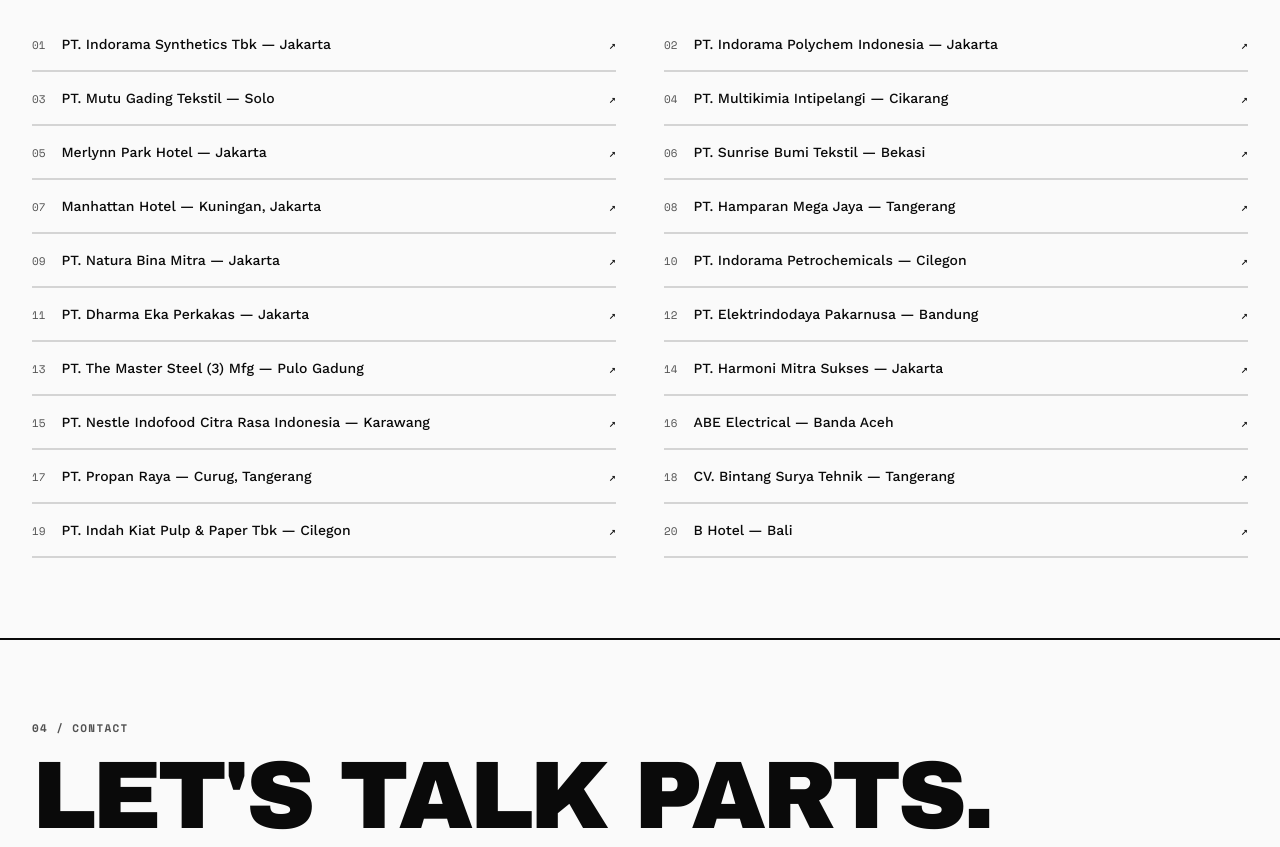
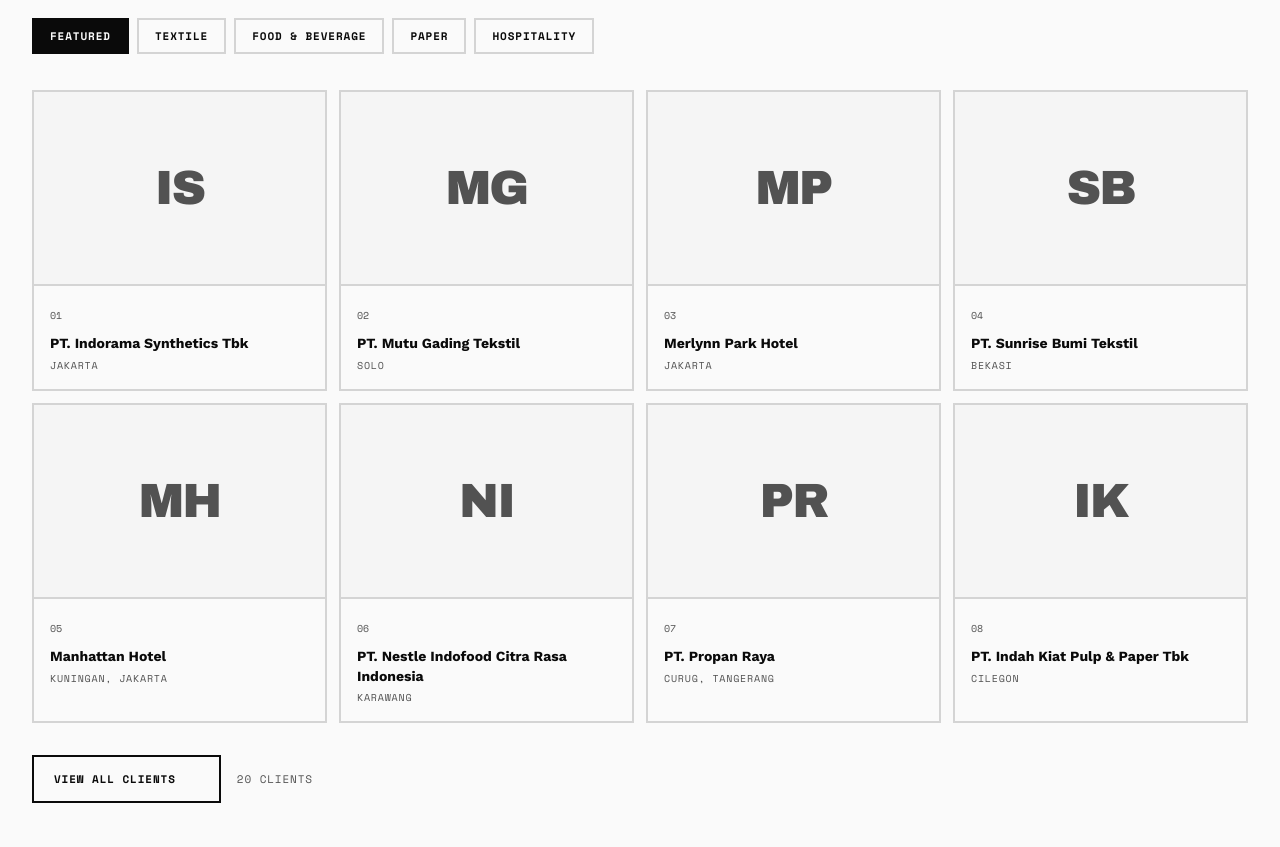
Before and after one commit to Kazuya-Labs/lp-disquel-maju-sejahtera, an Astro site: page / in a window 1280 px wide. Shown: the part 8280-9127 px from the top of the page. Built offline with nearby package versions, Linux system fonts and the light colour scheme; Astro itself is replaced by a stand-in of ours; some icons are missing.

Commit message:
feat: featured clients with sector filters and logo-ready cards

```diff
--- /dev/null
+++ b/src/components/ClientRows.astro
@@ -0,0 +1,29 @@
+---
+import type { Client } from '../data/site';
+
+interface Props {
+  items: Client[];
+}
+
+const { items } = Astro.props;
+const number = (value: number) => String(value).padStart(2, '0');
+---
+
+<ul class="border-t-2 border-ink">
+  {
+    items.map((client, index) => (
+      <li class="group grid gap-1 border-b-2 border-line py-4 transition-colors hover:bg-ink hover:text-paper sm:flex sm:items-center sm:justify-between sm:gap-4">
+        <span class="flex items-baseline gap-4">
+          <span class="font-mono text-[11px] text-muted group-hover:text-paper/60">
+            {number(index + 1)}
+          </span>
+          <span class="text-sm font-medium">{client.name}</span>
+        </span>
+        <span class="flex items-center gap-4 pl-[2.1rem] font-mono text-[11px] uppercase tracking-[0.08em] text-muted group-hover:text-paper/60 sm:pl-0">
+          {client.location}
+          <span class="group-hover:text-accent" aria-hidden="true">↗</span>
+        </span>
+      </li>
+    ))
+  }
+</ul>
--- a/src/components/Clients.astro
+++ b/src/components/Clients.astro
@@ -1,6 +1,31 @@
 ---
+import { Icon } from 'astro-icon/components';
 import { copy } from '../data/copy';
-import { clients } from '../data/site';
+import { clients, type ClientSector } from '../data/site';
+import ClientRows from './ClientRows.astro';
+
+const featured = clients.filter((client) => client.featured);
+
+const tabs = [
+  { id: 'featured', label: copy.clients.featured },
+  { id: 'textile', label: copy.clients.tabs.textile },
+  { id: 'food-beverage', label: copy.clients.tabs.foodBeverage },
+  { id: 'paper', label: copy.clients.tabs.paper },
+  { id: 'hospitality', label: copy.clients.tabs.hospitality },
+];
+
+const bySector = (sector: ClientSector) =>
+  clients.filter((client) => client.sector === sector);
+
+const initials = (name: string) =>
+  name
+    .replace(/^(PT|CV)\.\s*/i, '')
+    .split(/\s+/)
+    .slice(0, 2)
+    .map((word) => word[0]?.toUpperCase() ?? '')
+    .join('');
+
+const number = (value: number) => String(value).padStart(2, '0');
 ---
 
 <section id="clients" class="border-b-2 border-ink bg-paper">
@@ -24,18 +49,159 @@ import { clients } from '../data/site';
       </div>
     </div>
 
-    <ol class="mt-10 grid gap-x-12 sm:mt-14 sm:grid-cols-2" data-reveal>
+    <div
+      role="tablist"
+      aria-label={copy.clients.title}
+      class="mt-10 flex snap-x gap-2 overflow-x-auto pb-1 sm:mt-14"
+    >
       {
-        clients.map((client, index) => (
-          <li class="group flex items-baseline gap-4 border-b-2 border-line py-3 transition-colors hover:border-ink hover:bg-ink hover:text-paper sm:py-4">
-            <span class="font-mono text-[11px] text-muted group-hover:text-paper/60">
-              {String(index + 1).padStart(2, '0')}
-            </span>
-            <span class="text-sm font-medium">{client}</span>
-            <span class="ml-auto font-mono text-xs group-hover:text-accent" aria-hidden="true">↗</span>
-          </li>
+        tabs.map((tab, index) => (
+          <button
+            type="button"
+            role="tab"
+            id={`tab-${tab.id}`}
+            data-view-tab={tab.id}
+            aria-controls={`panel-${tab.id}`}
+            aria-selected={index === 0 ? 'true' : 'false'}
+            class:list={[
+              'shrink-0 snap-start border-2 px-4 py-3 font-mono text-[11px] font-bold uppercase tracking-[0.08em] transition-colors sm:py-2',
+              index === 0
+                ? 'border-ink bg-ink text-paper'
+                : 'border-line text-ink hover:border-ink',
+            ]}
+          >
+            {tab.label}
+          </button>
         ))
       }
-    </ol>
+    </div>
+
+    <div class="mt-8" data-reveal>
+      <div
+        role="tabpanel"
+        id="panel-featured"
+        aria-labelledby="tab-featured"
+        data-view-panel="featured"
+      >
+        <ul class="grid grid-cols-2 gap-3 sm:grid-cols-3 lg:grid-cols-4">
+          {
+            featured.map((client, index) => (
+              <li class="group border-2 border-line bg-paper transition-colors hover:border-ink">
+                <div class="flex aspect-[3/2] items-center justify-center border-b-2 border-line bg-surface p-4">
+                  {client.logo ? (
+                    <img
+                      src={client.logo}
+                      alt={client.name}
+                      class="max-h-14 w-full object-contain grayscale transition-[filter] group-hover:grayscale-0"
+                      loading="lazy"
+                    />
+                  ) : (
+                    <span
+                      class="font-display text-[clamp(1.75rem,5vw,3rem)] uppercase tracking-[-0.04em] text-muted transition-colors group-hover:text-ink"
+                      aria-hidden="true"
+                    >
+                      {initials(client.name)}
+                    </span>
+                  )}
+                </div>
+                <div class="p-4">
+                  <span class="font-mono text-[10px] text-muted">{number(index + 1)}</span>
+                  <p class="mt-2 text-sm font-bold leading-[1.4]">{client.name}</p>
+                  <p class="mt-1 font-mono text-[10px] uppercase tracking-[0.08em] text-muted">
+                    {client.location}
+                  </p>
+                </div>
+              </li>
+            ))
+          }
+        </ul>
+      </div>
+
+      {
+        tabs.slice(1).map((tab) => (
+          <div
+            role="tabpanel"
+            id={`panel-${tab.id}`}
+            aria-labelledby={`tab-${tab.id}`}
+            data-view-panel={tab.id}
+            class="hidden"
+          >
+            <ClientRows items={bySector(tab.id as ClientSector)} />
+          </div>
+        ))
+      }
+
+      <div id="panel-all" data-view-panel="all" class="hidden">
+        <ClientRows items={clients} />
+      </div>
+    </div>
+
+    <div class="mt-8 flex flex-wrap items-center gap-4">
+      <button
+        type="button"
+        data-view-all
+        data-view-label={copy.clients.viewAll}
+        data-hide-label={copy.clients.hideAll}
+        aria-controls="panel-all"
+        aria-expanded="false"
+        class="inline-flex min-h-12 items-center gap-3 border-2 border-ink bg-paper px-5 font-mono text-[11px] font-bold uppercase tracking-[0.08em] transition-colors hover:border-accent hover:bg-accent hover:text-paper"
+      >
+        <span data-view-all-label>{copy.clients.viewAll}</span>
+        <Icon name="lucide:arrow-up-right" size={16} aria-hidden="true" />
+      </button>
+      <p class="font-mono text-[11px] uppercase tracking-[0.08em] text-muted">
+        {clients.length} {copy.clients.clientCount}
+      </p>
+    </div>
   </div>
 </section>
+
+<script>
+  const tabs = Array.from(
+    document.querySelectorAll<HTMLButtonElement>('[data-view-tab]'),
+  );
+  const panels = Array.from(
+    document.querySelectorAll<HTMLElement>('[data-view-panel]'),
+  );
+  const allButton = document.querySelector<HTMLButtonElement>('[data-view-all]');
+  const allLabel = document.querySelector<HTMLElement>('[data-view-all-label]');
+
+  if (tabs.length > 0 && panels.length > 0 && allButton && allLabel) {
+    const setView = (view: string) => {
+      for (const panel of panels) {
+        panel.classList.toggle('hidden', panel.dataset.viewPanel !== view);
+      }
+
+      for (const tab of tabs) {
+        const isActive = tab.dataset.viewTab === view;
+        tab.setAttribute('aria-selected', String(isActive));
+        tab.classList.toggle('border-ink', isActive);
+        tab.classList.toggle('bg-ink', isActive);
+        tab.classList.toggle('text-paper', isActive);
+        tab.classList.toggle('border-line', !isActive);
+        tab.classList.toggle('text-ink', !isActive);
+      }
+    };
+
+    const setAllOpen = (open: boolean) => {
+      setView(open ? 'all' : 'featured');
+      allButton.setAttribute('aria-expanded', String(open));
+      allLabel.textContent = open
+        ? (allButton.dataset.hideLabel ?? '')
+        : (allButton.dataset.viewLabel ?? '');
+    };
+
+    allButton.addEventListener('click', () => {
+      setAllOpen(allButton.getAttribute('aria-expanded') !== 'true');
+    });
+
+    for (const tab of tabs) {
+      tab.addEventListener('click', () => {
+        setAllOpen(false);
+        setView(tab.dataset.viewTab ?? 'featured');
+      });
+    }
+
+    setView('featured');
+  }
+</script>
--- a/src/data/copy.ts
+++ b/src/data/copy.ts
@@ -81,6 +81,16 @@ export const copy = {
     title: "On the floor, every day.",
     lead:
       "From textile plants to hotels, our customers span industries across Indonesia. Some have been with us since the beginning.",
+    featured: "Featured",
+    tabs: {
+      textile: "Textile",
+      foodBeverage: "Food & Beverage",
+      paper: "Paper",
+      hospitality: "Hospitality",
+    },
+    viewAll: "View All Clients",
+    hideAll: "Hide All Clients",
+    clientCount: "clients",
   },
   contact: {
     overline: "04 / Contact",
--- a/src/data/site.ts
+++ b/src/data/site.ts
@@ -97,27 +97,57 @@ export const sales = [
   { name: "Franky", phone: "081380932632", wa: "6281380932632" },
 ];
 
-export const clients = [
-  "PT. Indorama Synthetics Tbk — Jakarta",
-  "PT. Indorama Polychem Indonesia — Jakarta",
-  "PT. Mutu Gading Tekstil — Solo",
-  "PT. Multikimia Intipelangi — Cikarang",
-  "Merlynn Park Hotel — Jakarta",
-  "PT. Sunrise Bumi Tekstil — Bekasi",
-  "Manhattan Hotel — Kuningan, Jakarta",
-  "PT. Hamparan Mega Jaya — Tangerang",
-  "PT. Natura Bina Mitra — Jakarta",
-  "PT. Indorama Petrochemicals — Cilegon",
-  "PT. Dharma Eka Perkakas — Jakarta",
-  "PT. Elektrindodaya Pakarnusa — Bandung",
-  "PT. The Master Steel (3) Mfg — Pulo Gadung",
-  "PT. Harmoni Mitra Sukses — Jakarta",
-  "PT. Nestle Indofood Citra Rasa Indonesia — Karawang",
-  "ABE Electrical — Banda Aceh",
-  "PT. Propan Raya — Curug, Tangerang",
-  "CV. Bintang Surya Tehnik — Tangerang",
-  "PT. Indah Kiat Pulp & Paper Tbk — Cilegon",
-  "B Hotel — Bali",
+export type ClientSector =
+  | 'textile'
+  | 'food-beverage'
+  | 'paper'
+  | 'hospitality'
+  | 'other';
+
+export type Client = {
+  name: string;
+  location: string;
+  sector: ClientSector;
+  featured?: boolean;
+  logo?: string;
+};
+
+export const clients: Client[] = [
+  { name: 'PT. Indorama Synthetics Tbk', location: 'Jakarta', sector: 'textile', featured: true },
+  { name: 'PT. Indorama Polychem Indonesia', location: 'Jakarta', sector: 'other' },
+  { name: 'PT. Mutu Gading Tekstil', location: 'Solo', sector: 'textile', featured: true },
+  { name: 'PT. Multikimia Intipelangi', location: 'Cikarang', sector: 'other' },
+  { name: 'Merlynn Park Hotel', location: 'Jakarta', sector: 'hospitality', featured: true },
+  { name: 'PT. Sunrise Bumi Tekstil', location: 'Bekasi', sector: 'textile', featured: true },
+  { name: 'Manhattan Hotel', location: 'Kuningan, Jakarta', sector: 'hospitality', featured: true },
+  { name: 'PT. Hamparan Mega Jaya', location: 'Tangerang', sector: 'other' },
+  { name: 'PT. Natura Bina Mitra', location: 'Jakarta', sector: 'other' },
+  { name: 'PT. Indorama Petrochemicals', location: 'Cilegon', sector: 'other' },
+  { name: 'PT. Dharma Eka Perkakas', location: 'Jakarta', sector: 'other' },
+  { name: 'PT. Elektrindodaya Pakarnusa', location: 'Bandung', sector: 'other' },
+  { name: 'PT. The Master Steel (3) Mfg', location: 'Pulo Gadung', sector: 'other' },
+  { name: 'PT. Harmoni Mitra Sukses', location: 'Jakarta', sector: 'other' },
+  {
+    name: 'PT. Nestle Indofood Citra Rasa Indonesia',
+    location: 'Karawang',
+    sector: 'food-beverage',
+    featured: true,
+  },
+  { name: 'ABE Electrical', location: 'Banda Aceh', sector: 'other' },
+  {
+    name: 'PT. Propan Raya',
+    location: 'Curug, Tangerang',
+    sector: 'other',
+    featured: true,
+  },
+  { name: 'CV. Bintang Surya Tehnik', location: 'Tangerang', sector: 'other' },
+  {
+    name: 'PT. Indah Kiat Pulp & Paper Tbk',
+    location: 'Cilegon',
+    sector: 'paper',
+    featured: true,
+  },
+  { name: 'B Hotel', location: 'Bali', sector: 'hospitality' },
 ];
 
 export type ProductCategoryId =
```
Also changed, not shown: 1 other file.
